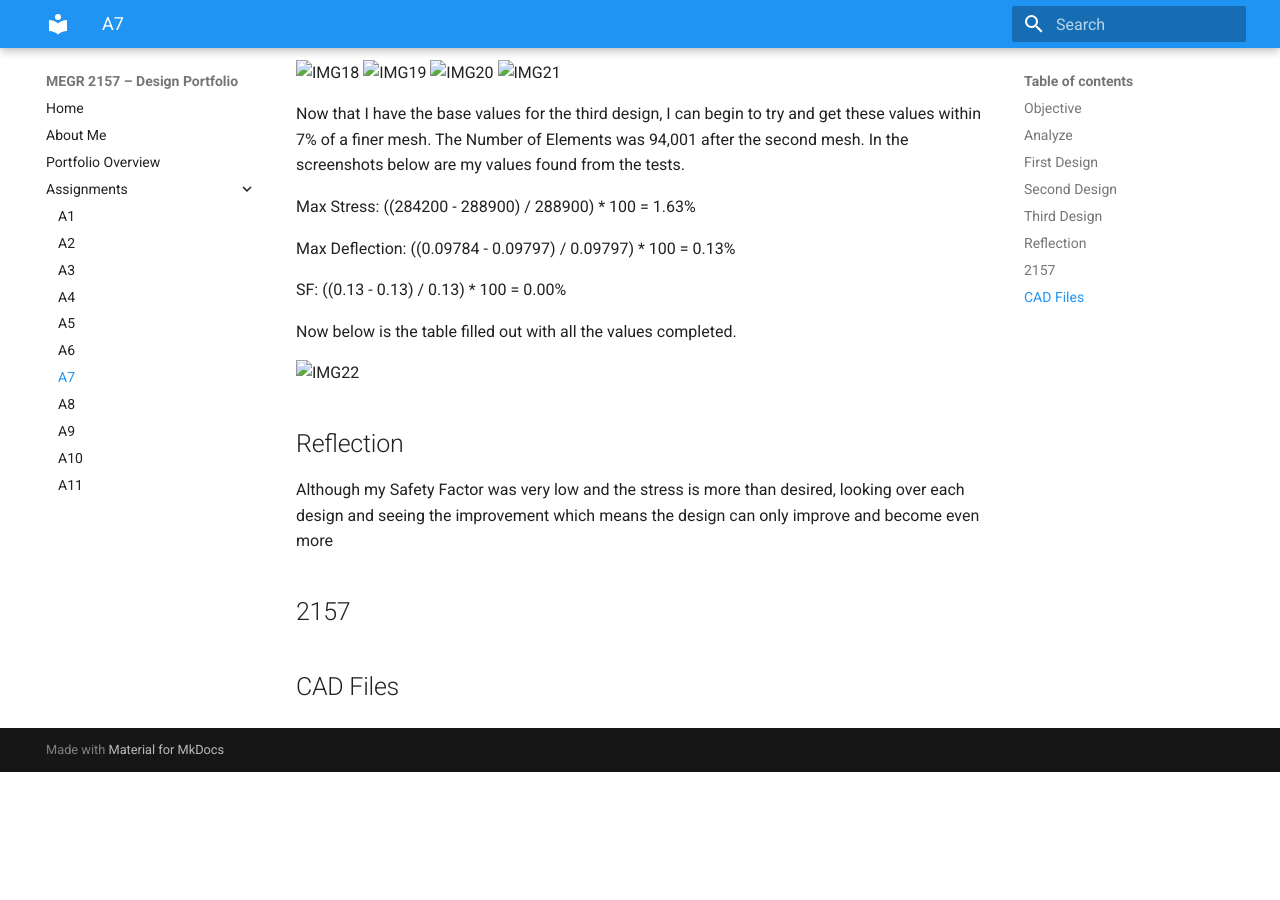
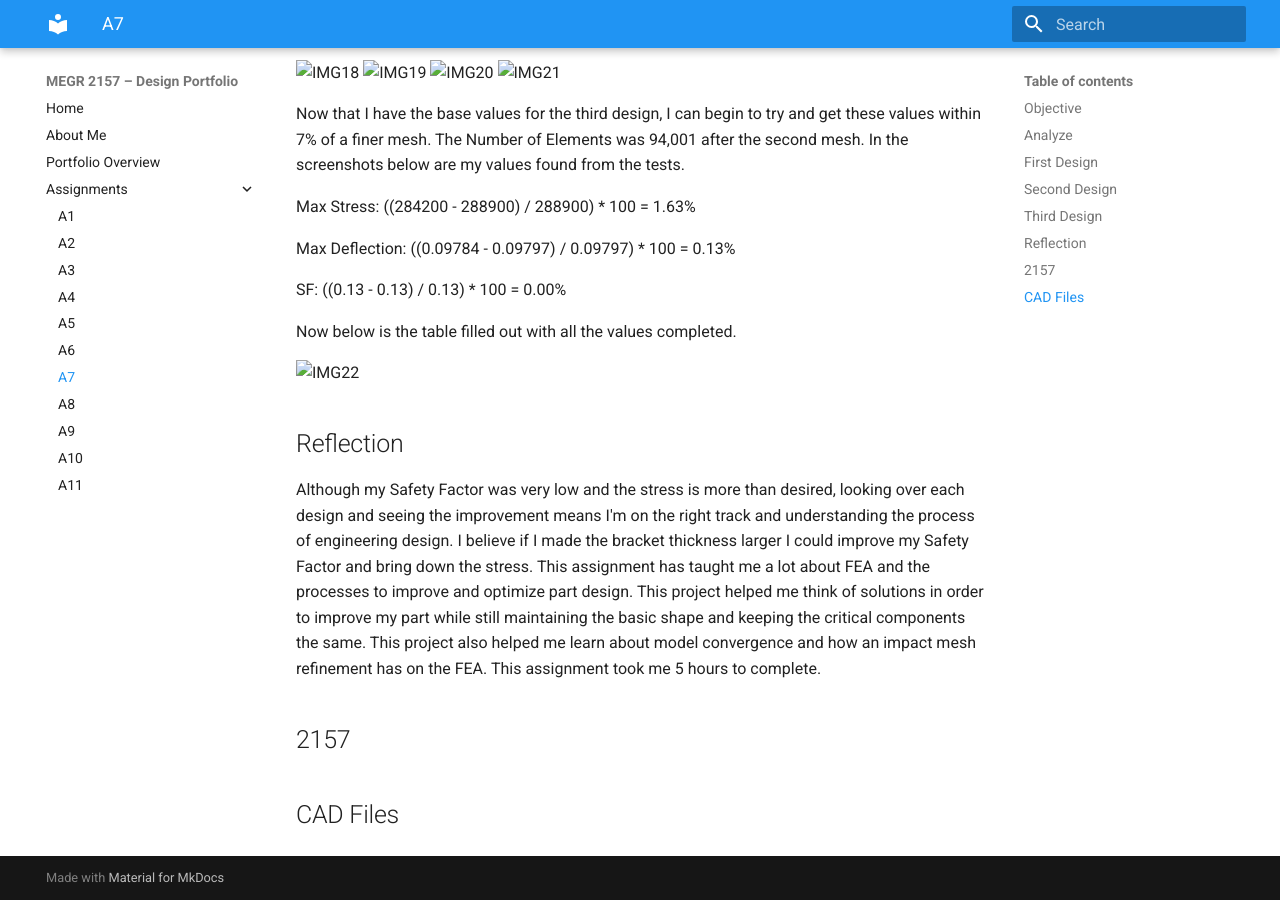
Before and after one commit to AidenGrake/megr2157-portfolio, an MkDocs documentation site: the page built from docs/assignments/A07/index.md, in a window 1280 px wide and 900 px high, scrolled down 2821 px. Built offline with MkDocs 1.6.1 and Material for MkDocs 9.7.7, drawn with Linux system fonts in a browser that asks for light colours; before the commit the page ends 3593 px from its top, so only the background shows below that.

Commit message:
Update reflection section for clarity and insights
Revised reflection to clarify understanding of engineering design and FEA processes. Added insights on improving Safety Factor and stress management.

```diff
--- a/docs/assignments/A07/index.md
+++ b/docs/assignments/A07/index.md
@@ -111,7 +111,7 @@ Now below is the table filled out with all the values completed.
 <img width="500" height="500" alt="IMG22" src="IMG22.jpeg">
 
 ## Reflection
-Although my Safety Factor was very low and the stress is more than desired, looking over each design and seeing the improvement which means the design can only improve and become even more
+Although my Safety Factor was very low and the stress is more than desired, looking over each design and seeing the improvement means I'm on the right track and understanding the process of engineering design. I believe if I made the bracket thickness larger I could improve my Safety Factor and bring down the stress. This assignment has taught me a lot about FEA and the processes to improve and optimize part design. This project helped me think of solutions in order to improve my part while still maintaining the basic shape and keeping the critical components the same. This project also helped me learn about model convergence and how an impact mesh refinement has on the FEA. This assignment took me 5 hours to complete.
 
 ## 2157
 
```
